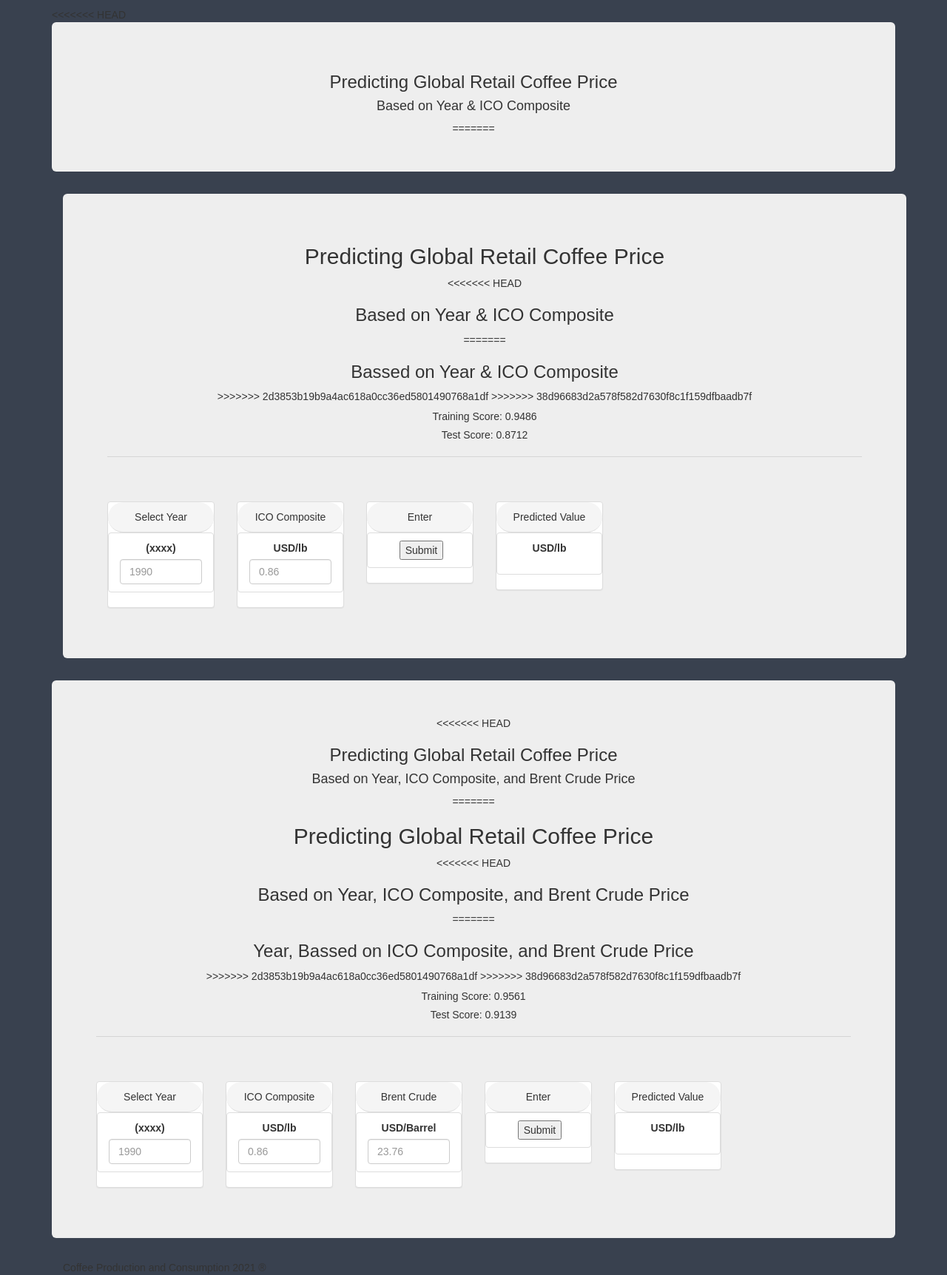
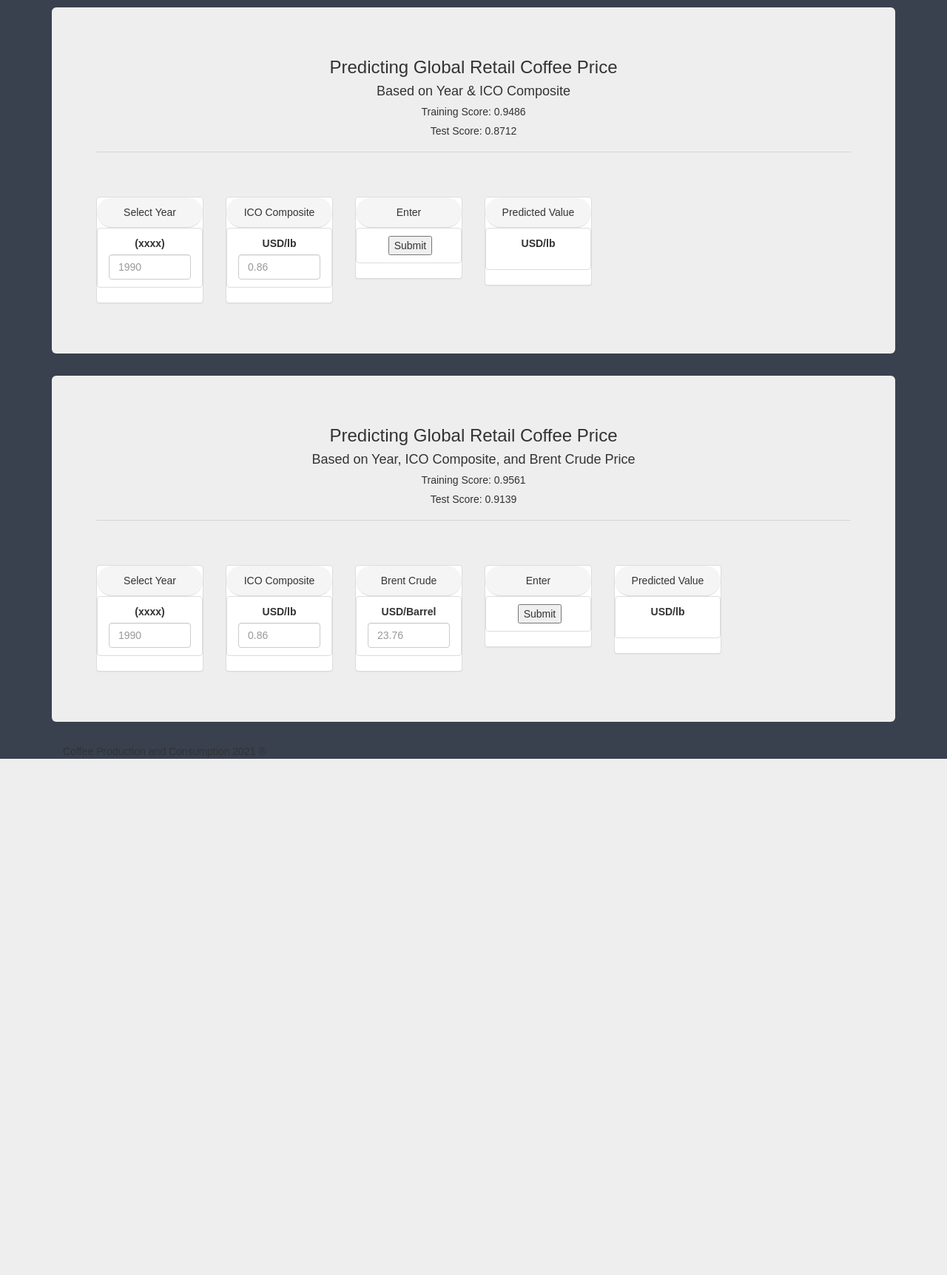
Before and after one commit to Preft/Butler-Project3-GroupG, a Flask app: page / in a window 1280 px wide. Shown: the whole page at 74% size. After the commit the page ends 1026 px from the top, so only its background shows below. Run offline with Flask 2, Linux system fonts and the light colour scheme; some libraries are stand-ins or nearby versions.

Commit message:
updated to index_maybe.html for px predictor

```diff
--- a/templates/index_maybe.html
+++ b/templates/index_maybe.html
@@ -13,27 +13,13 @@
 <body class="main">
   <div class="index-main container">
     <p>  </p>
-<<<<<<< HEAD
     </div> <!--Model 1-->
 
       <div class="container">
         <div class="jumbotron text-center">
           <!-- Render data -->
           <h3>Predicting Global Retail Coffee Price</h3>
-          <h4>Based on Year & ICO Composite  </h4>
-=======
-    </div> <!--Beginging of data entry-->
-      <!--Date-->
-      <div class="container"><!--Data begins-->
-        <div class="jumbotron text-center">
-          <!-- Render our data -->
-          <h2>Predicting Global Retail Coffee Price</h2>
-<<<<<<< HEAD
-          <h3>Based on Year & ICO Composite</h3>
-=======
-          <h3>Bassed on Year & ICO Composite  </h3>
->>>>>>> 2d3853b19b9a4ac618a0cc36ed5801490768a1df
->>>>>>> 38d96683d2a578f582d7630f8c1f159dfbaadb7f
+          <h4> Based on Year & ICO Composite </h4>
           <h5>Training Score: 0.9486</h5>
           <h5>Test Score: 0.8712</h5>
           <hr>
@@ -127,17 +113,8 @@
 
       <div class="container"><!--Seperate text-->
         <div class="jumbotron text-center">
-<<<<<<< HEAD
           <h3>Predicting Global Retail Coffee Price</h3>
           <h4>Based on Year, ICO Composite, and Brent Crude Price</h4>
-=======
-          <h2>Predicting Global Retail Coffee Price</h2>
-<<<<<<< HEAD
-          <h3>Based on Year, ICO Composite, and Brent Crude Price</h3>
-=======
-          <h3>Year, Bassed on ICO Composite, and Brent Crude Price</h3>
->>>>>>> 2d3853b19b9a4ac618a0cc36ed5801490768a1df
->>>>>>> 38d96683d2a578f582d7630f8c1f159dfbaadb7f
           <h5>Training Score: 0.9561</h5>
           <h5>Test Score: 0.9139</h5>
           <hr>
```
